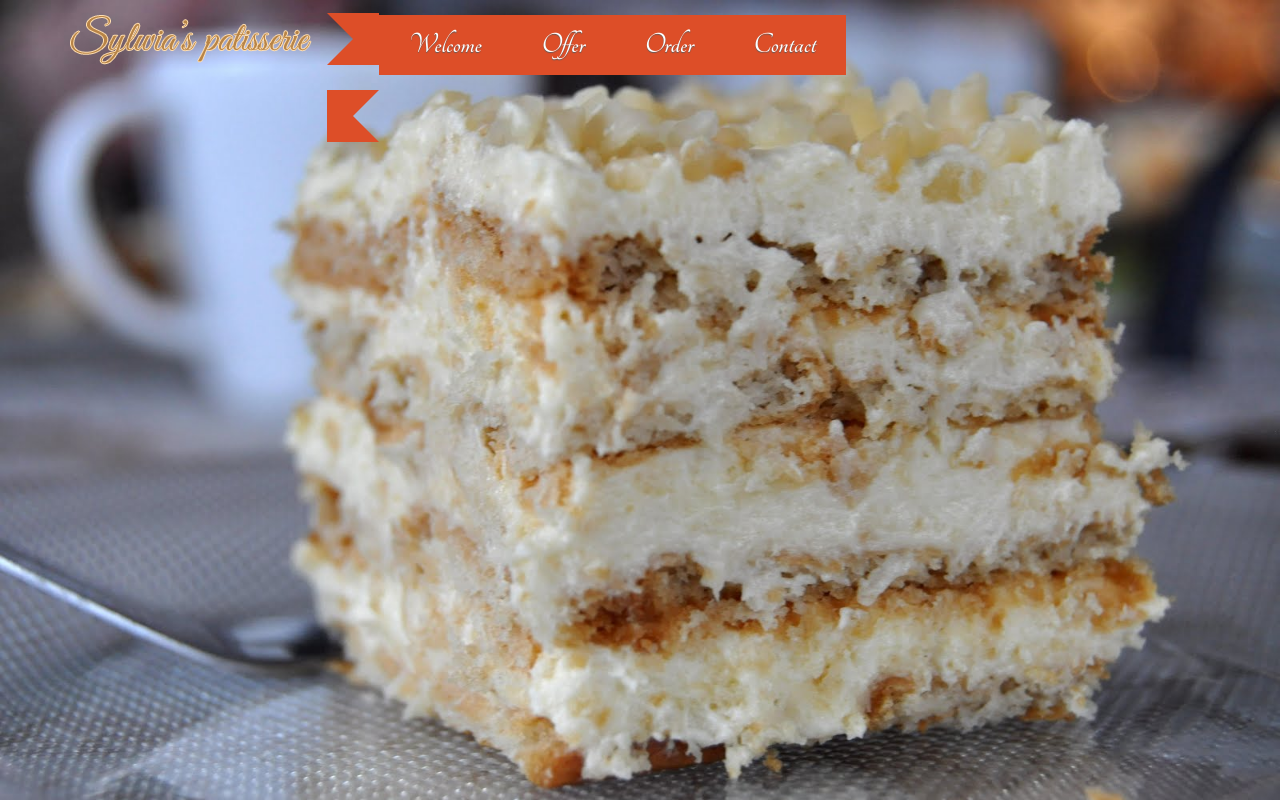
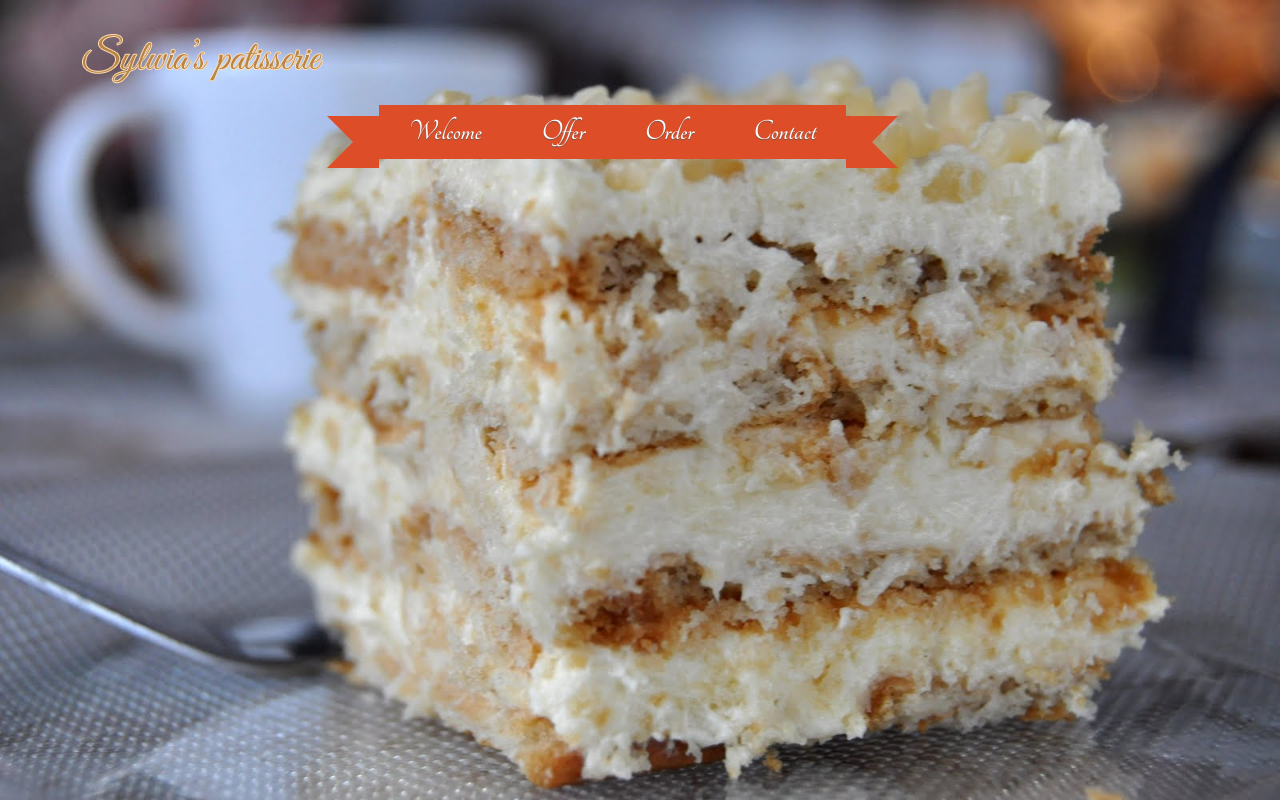
Before and after one commit to KamilJankowski/sylwias-patisserie.co.uk, a plain HTML site: page index.html in a window 1280 px wide. Drawn offline with nearby package versions, Linux system fonts and the light colour scheme; files that its build step writes are made by us from their sources; files whose address does not match are found by name.

Commit message:
ribbon menu + logo

```diff
--- a/css/custom.css
+++ b/css/custom.css
@@ -13,8 +13,23 @@ background:none;
 border:none;
 }
 
+.navbar{
+ margin:0;
+ padding:0;
+ width: 100%;
+ position: fixed;
+ top:0;
+ display:block;
+ z-index:3;
+}
+
+.navbar .container .navbar-header .navbar-brand img{
+margin-top:8%;
+margin-left:5%;
+}
+
 .ribbon:after, .ribbon:before {
-    margin-top:0.9em;
+    margin-top:8.3em;
     content: "";
     float:left;
     border:1.9em solid #dd4e28;
@@ -22,6 +37,7 @@ border:none;
 
 .ribbon:after {
     border-right-color:transparent;
+
 }
 
 .ribbon:before {
@@ -33,16 +49,16 @@ border:none;
     color:#fff;
     text-decoration:none;
     float:left;
-    height:5.5em;
+    height:12.5em;
     overflow:hidden;
 }
 
 .ribbon span {
     background:#dd4e28;
     display:inline-block;
-    line-height:2em;
+    line-height:1.8em;
     padding:0 1em;
-    margin-top:0.5em;
+    margin-top:3.5em;
     position:relative;
 	font-family: tangerine;
 	font-size:30px;
@@ -52,6 +68,7 @@ border:none;
     -ms-transition: background-color 0.2s, text-shadow 0.2s;  /* IE10 */
     -o-transition: background-color 0.2s, text-shadow 0.2s;  /* Opera 10.5+ */
     transition: background-color 0.2s, text-shadow 0.2s;
+	float:left;
 }
 
 .ribbon a:hover span {
--- a/index.html
+++ b/index.html
@@ -39,7 +39,7 @@
 		<!-- Collect the nav links, forms, and other content for toggling -->
 		<div class="collapse navbar-collapse " id="bs-example-navbar-collapse-1">
 
-		  <ul id="menu" class="nav navbar-nav navbar-left ribbon" role="tablist">
+		  <ul id="menu" class=" navbar-center ribbon" role="tablist">
 			<a class="" href="#"><span>Welcome</span></a>
 			<a class="" href="#"><span>Offer</span></a>
 			<a class="" href="#"><span>Order</span></a>
```
